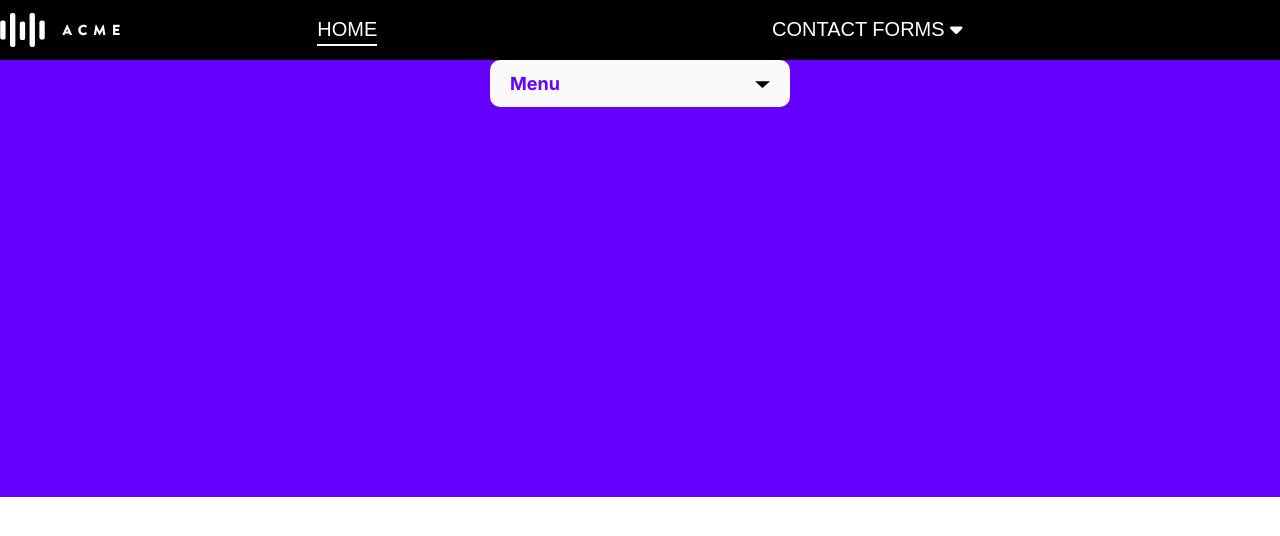
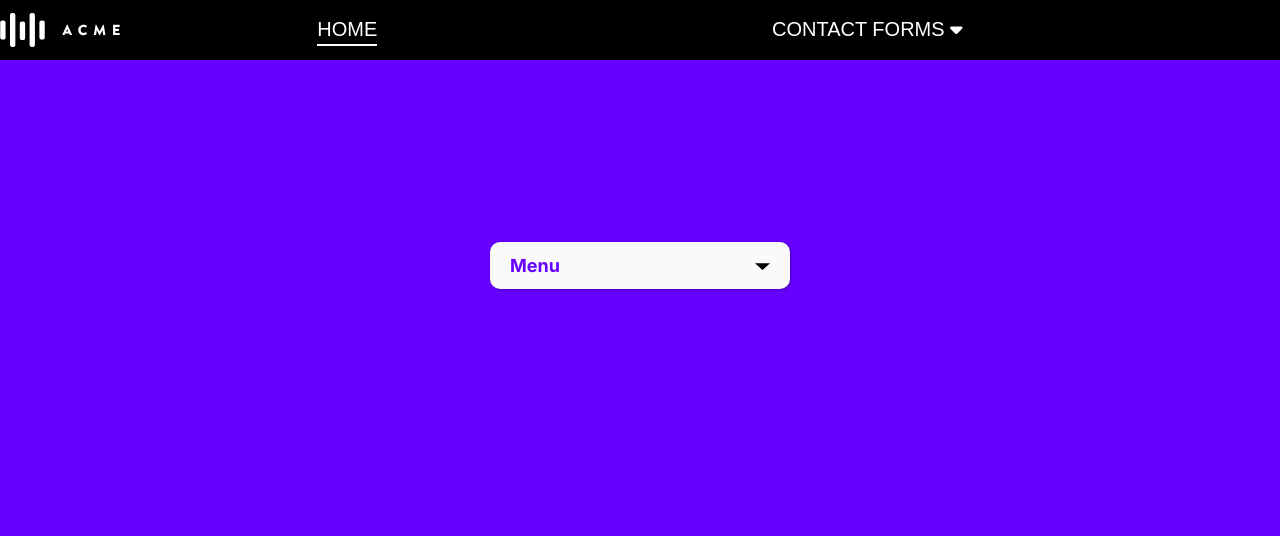
Before and after one commit to SattyamSamania/Contact-Form-formik, a Next.js app: page /Dropdown2 in a window 1280 px wide. Shown: the top 536 px of the page. Built offline with nearby package versions, Linux system fonts and the light colour scheme; a web font is replaced by a local one.

Commit message:
Updated Dropdown Styling

```diff
--- a/app/Dropdown/page.js
+++ b/app/Dropdown/page.js
@@ -11,12 +11,9 @@ const page = () => {
 
 
     <>
-    {/* Dropdown 1 */}
     <section>
 
-    <div className='flex justify-center'>
-      <h1 className='font-bold text-4xl m-5'>Dropdown 1</h1>
-    </div>
+
     <nav role="navigation" className={styles.primaryNavigation}>
 
     <ul className={styles.navLinks}>
@@ -34,11 +31,7 @@ const page = () => {
     </ul>
   </nav>
 
-  {/* Dropdown 2 */}
 
-  <div className='flex justify-center'>
-      <h1 className='font-bold text-4xl m-5'>Dropdown 2</h1>
-    </div>
   <nav>
 
 
--- a/app/Dropdown2/Dropdown2.module.css
+++ b/app/Dropdown2/Dropdown2.module.css
@@ -24,6 +24,7 @@
   display: flex;
   justify-content: center;
   align-items: center;
+  height: 100vh;
 
 }
 
@@ -31,6 +32,8 @@
   .menu {
     filter: drop-shadow(1px 1px 1px #4700b3);
     width: 100%;
+    align-items: center;
+
 
 
   }
--- a/app/Dropdown2/page.js
+++ b/app/Dropdown2/page.js
@@ -18,11 +18,11 @@ const page = () => {
 
   return (
     <main className={styles.body}>
-      <div>
+      <div className={styles.main}>
         <motion.nav
           initial={false}
           animate={isOpen ? 'open' : 'closed'}
-          className="menu"
+          className={styles.menu}
         >
           <motion.button
             className={styles.btn}
```
